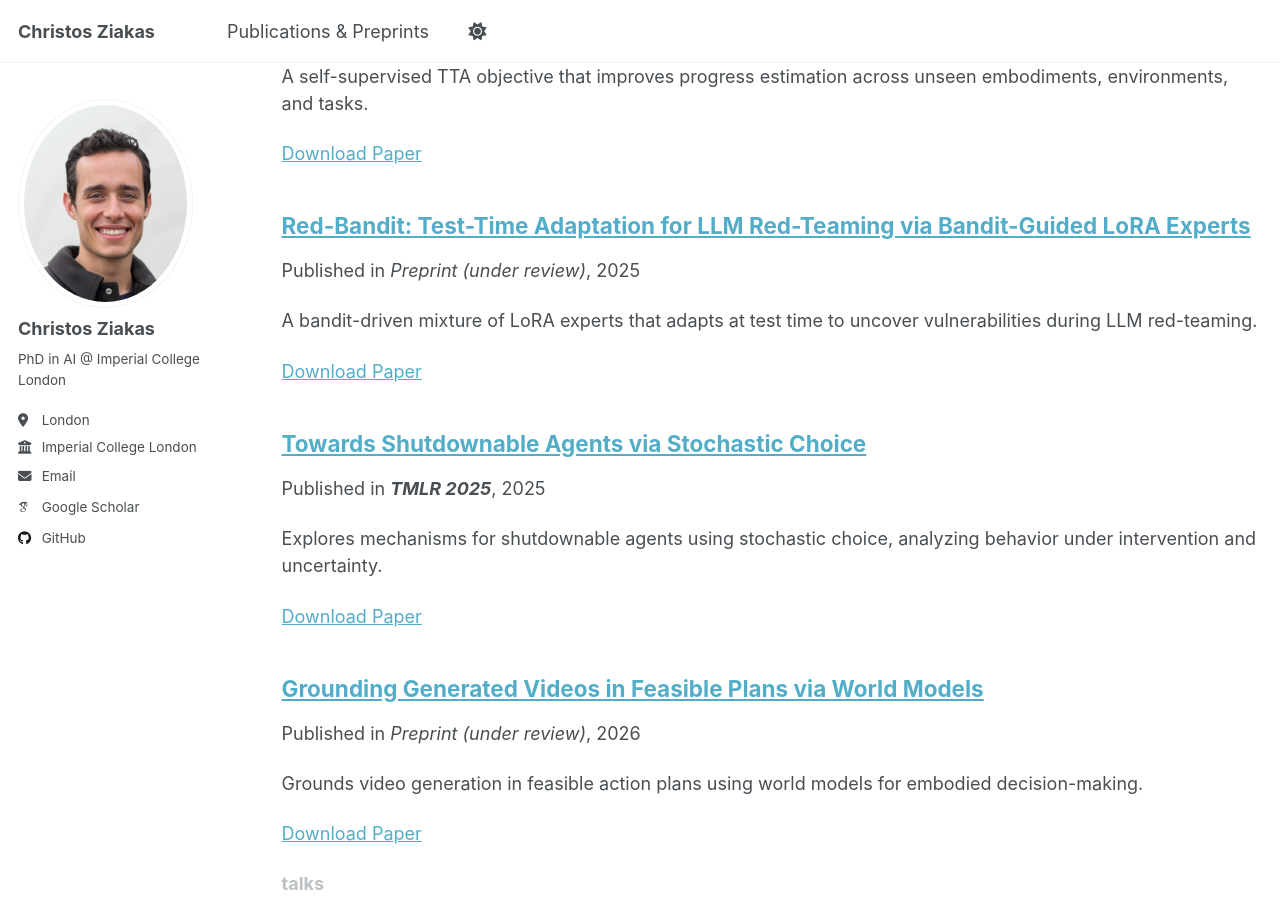
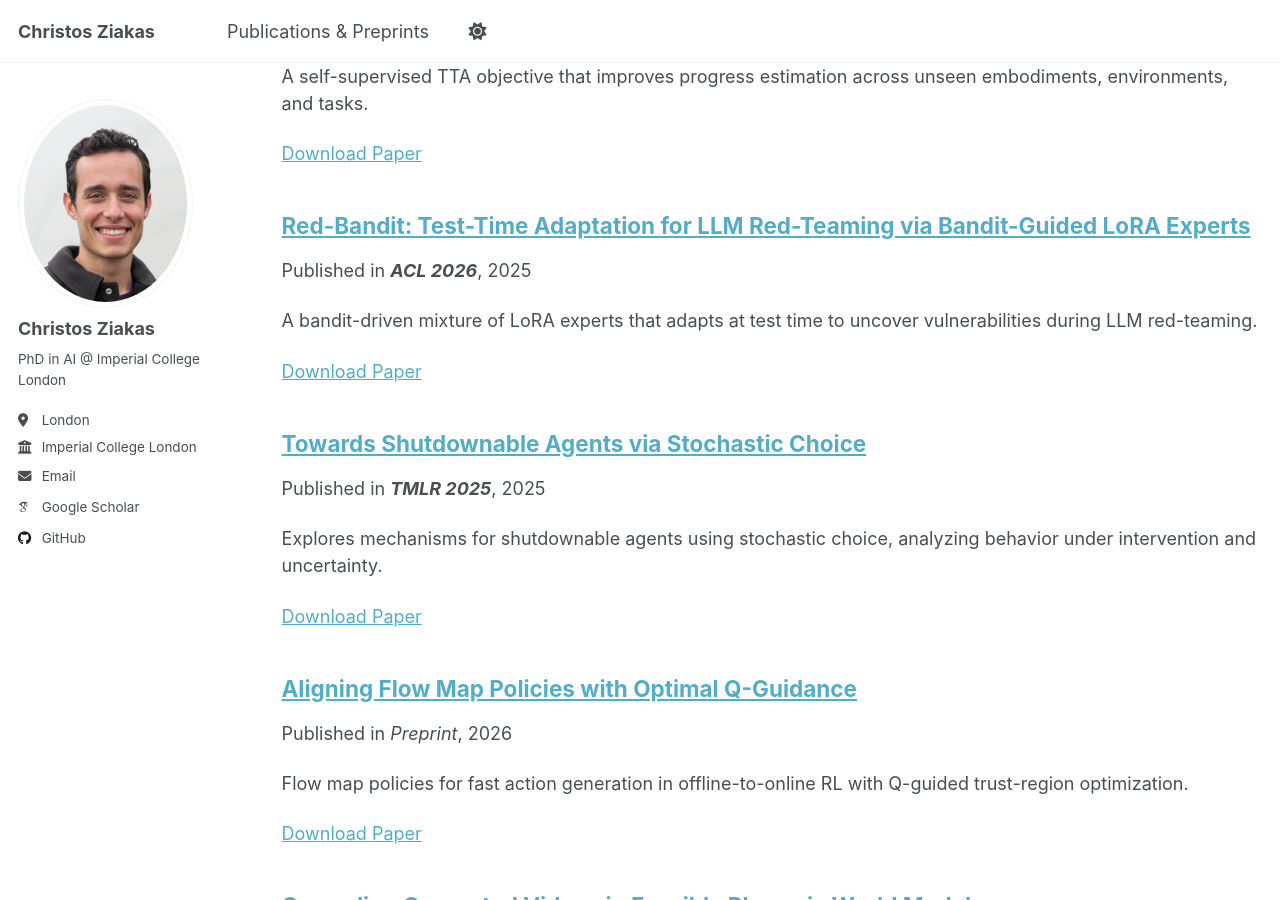
Before and after one commit to chziakas/chziakas.github.io, a Jekyll site: the page built from _pages/collection-archive.html, in a window 1280 px wide and 900 px high, scrolled down 2232 px. Built offline with Jekyll 4.4.1, drawn with Linux system fonts in a browser that asks for light colours; some web fonts are replaced; a script that is not in the unit is left out.

Commit message:
Add Flow Map Q-Guidance paper and update Red-Bandit venue to ACL 2026
Co-authored-by: Cursor <cursoragent@cursor.com>

```diff
--- a/_publications/2025-red-bandit.md
+++ b/_publications/2025-red-bandit.md
@@ -4,7 +4,7 @@ authors: "<b>C. Ziakas*</b>, N. Loo, N. Jain, A. Russo"
 collection: publications
 permalink: /publication/red-bandit-2025
 date: 2025-10-01
-venue: "Preprint (under review)"
+venue: "<b>ACL 2026</b>"
 paperurl: https://arxiv.org/abs/2510.07239
 excerpt: "A bandit-driven mixture of LoRA experts that adapts at test time to uncover vulnerabilities during LLM red-teaming."
 selected: true
--- /dev/null
+++ b/_publications/2026-flow-map-q-guidance.md
@@ -0,0 +1,12 @@
+---
+title: "Aligning Flow Map Policies with Optimal Q-Guidance"
+authors: "<b>C. Ziakas</b>, A. Russo, A. J. Bose"
+collection: publications
+permalink: /publication/flow-map-q-guidance-2026
+date: 2026-05-12
+venue: "Preprint"
+paperurl: https://arxiv.org/abs/2605.12416
+excerpt: "Flow map policies for fast action generation in offline-to-online RL with Q-guided trust-region optimization."
+selected: true
+weight: 1
+---
```
